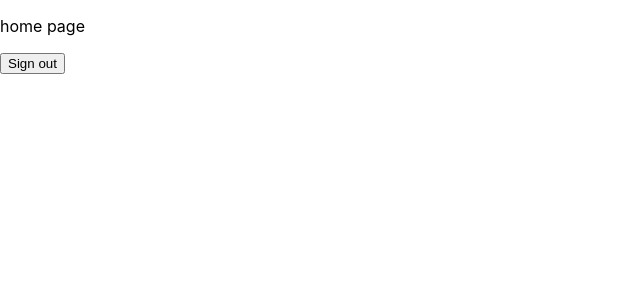
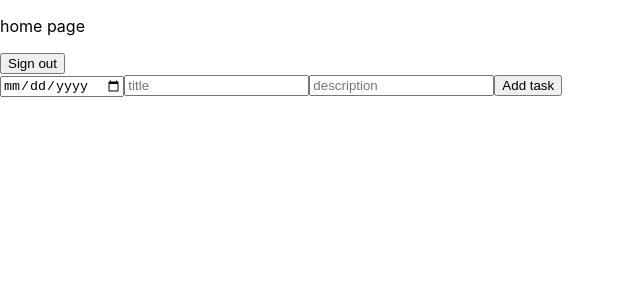
Before and after one commit to MartaG01/to-do-app, a React (Create React App) app: page /home in a window 1280 px wide. Shown: the top 300 px of the page, without its empty margins (0-640 px from the left). Built offline with nearby package versions, Linux system fonts and the light colour scheme; no server answers; sample sign-in values are in the browser's storage.

Commit message:
basic task add

```diff
--- a/src/App.js
+++ b/src/App.js
@@ -5,8 +5,7 @@ import {
   Route,
 } from "react-router-dom";
 import {TestingContext} from "./components/testing/TestContext";
-import {Register, PasswordReset} from "./components/userAuth";
-import {About, Contact, Home, LandingPage} from "./pages";
+import {About, Contact, Home, LandingPage, PasswordReset, Register} from "./pages";
 
 
 const App =()=> {
--- /dev/null
+++ b/src/components/index.js
@@ -0,0 +1,6 @@
+import AddTask from "./tasks/AddTask";
+import {PasswordResetForm, UserRegistrationForm, SignInForm, SignOut} from "./userAuth";
+// import {withFirebase} from "./firebase";
+
+
+export {AddTask, PasswordResetForm, UserRegistrationForm, SignInForm, SignOut, }
--- /dev/null
+++ b/src/components/tasks/AddTask.js
@@ -0,0 +1,46 @@
+import React, {Component} from 'react';
+import {withAuth} from "../../components/userAuth";
+
+
+
+class AddTaskElement extends Component {
+    constructor(props){
+        super(props)
+        this.state = {
+            date: new Date().toLocaleString(),
+            title: "",
+            description: ""
+         }
+    }
+
+    addTask=(event)=>{
+        event.preventDefault();
+        console.log(this.props.firebase)
+        // let updateTimestamp= this.props.firebase.db.collection("users").doc(this.props.firebase.auth.currentUser.uid).update({
+        //     timestamp: this.props.firebase.db.FieldValue.serverTimestamp()
+        // });
+
+        this.props.firebase.db.collection("users").doc(this.props.firebase.auth.currentUser.uid).update({
+            tasks: this.props.firebase.db.Pd.firebase_.firestore.FieldValue.arrayUnion({...this.state})
+
+    })
+}
+
+    onChange=(event)=>{
+        this.setState({[event.target.name]: event.target.value})
+    }
+    render() {
+        console.log(this.state)
+        return (
+            <form onSubmit={this.addTask}>
+            <input type="date" name="date" value={this.state.date} onChange={this.onChange}/>
+            <input type="text" placeholder="title" name="title" value={this.state.title} onChange={this.onChange}/>
+            <input type="text" placeholder="description" name="description" value={this.state.description} onChange={this.onChange}/>
+            <button type="submit">Add task</button>
+            </form>
+         );
+    }
+}
+
+const AddTask= withAuth(AddTaskElement);
+export default AddTask;
--- a/src/components/userAuth/index.js
+++ b/src/components/userAuth/index.js
@@ -1,8 +1,8 @@
-import PasswordReset from "./passwordReset";
-import Register from "./register-new-user";
+import PasswordResetForm from "./passwordReset";
+import UserRegistrationForm from "./register-new-user";
 import withAuth from "./context";
 import SignInForm from "./signIn";
 import SignOut from "./signOut";
 
 
-export {PasswordReset, Register, withAuth, SignInForm, SignOut}
+export {PasswordResetForm, UserRegistrationForm, withAuth, SignInForm, SignOut}
--- a/src/components/userAuth/passwordReset/index.js
+++ b/src/components/userAuth/passwordReset/index.js
@@ -7,7 +7,7 @@ const initialState={
     error: null
 }
 
-class PasswordReset extends Component {
+class PasswordResetForm extends Component {
     constructor(props){
         super(props)
         this.state = {
@@ -60,4 +60,4 @@ class PasswordReset extends Component {
     }
 }
 
-export default withRouter(withFirebase(PasswordReset));
+export default withRouter(withFirebase(PasswordResetForm));
--- a/src/components/userAuth/register-new-user/UserRegistrationForm.js
+++ b/src/components/userAuth/register-new-user/UserRegistrationForm.js
@@ -46,9 +46,20 @@ class RegistrationForm extends Component {
         } else {
             console.log("form submitted")
             this.props.firebase.createUser(this.state.email, this.state.passwordOne).then(authUser=>{
-
-                this.setState({...initialState});
-                this.props.history.push("/home");
+                // this.props.history.push("/home");
+                let user=authUser.user.uid
+                this.props.firebase.db.collection("users").doc(user).set({
+                    name: this.state.username,
+                    surname: this.state.usersurname,
+                    tasks: []
+                })
+                .then(()=>{
+                    this.setState({...initialState});
+                    this.props.history.push("/home");
+                })
+                .catch((error)=>{
+                    this.setState({error: error})
+                })
             })
             .catch(error=>{
                 this.setState({error: error})
@@ -83,7 +94,6 @@ class RegistrationForm extends Component {
     }
 
     render() {
-        console.log(this.state.error)
         return (
             <form onSubmit={this.onSubmit} onReset={this.onReset}>
                 {this.InputField("username", "Name")}
--- a/src/components/userAuth/register-new-user/index.js
+++ b/src/components/userAuth/register-new-user/index.js
@@ -1,3 +1,3 @@
-import Register from "./Register";
+import UserRegistrationForm from "./UserRegistrationForm";
 
-export default Register;
+export default UserRegistrationForm;
--- a/src/components/userAuth/signOut/index.js
+++ b/src/components/userAuth/signOut/index.js
@@ -1,5 +1,5 @@
 import React, {Component} from 'react';
-import {withFirebase} from "../../firebase";
+import {withFirebase} from "../../../components/firebase";
 import {withRouter} from "react-router-dom";
 
 class SignOut extends Component {
@@ -8,7 +8,7 @@ class SignOut extends Component {
     }
 
     render() {
-
+        console.log(this.props)
         return (
             <button onClick={this.props.firebase.signOut}>
                 Sign out
--- a/src/pages/homePage/index.js
+++ b/src/pages/homePage/index.js
@@ -1,13 +1,19 @@
 import React, {Component} from 'react';
-import {withAuth, SignOut} from "../../components/userAuth";
+import {AddTask, SignOut} from "../../components";
+import {withAuth} from "../../components/userAuth";
 
 class HomePage extends Component {
-    state = {  }
+    constructor(props){
+        super(props)
+    }
+
     render() {
+        // console.log(this.props.firebase.auth.currentUser.uid)
         return (
             <>
             <p>home page</p>
             <SignOut />
+            <AddTask />
             </>
          );
     }
--- a/src/pages/index.js
+++ b/src/pages/index.js
@@ -2,5 +2,7 @@ import About from "./about";
 import Contact from "./contact";
 import Home from "./homePage";
 import LandingPage from "./landingPage";
+import PasswordReset from "./passwordReset";
+import Register from "./registration";
 
-export {About, Contact, Home, LandingPage}
+export {About, Contact, Home, LandingPage, PasswordReset, Register}
--- /dev/null
+++ b/src/pages/passwordReset/index.js
@@ -0,0 +1,13 @@
+import React, {Component} from 'react';
+import {PasswordResetForm} from "../../components";
+
+class PassworReset extends Component {
+    state = {  }
+    render() {
+        return (
+            <PasswordResetForm />
+         );
+    }
+}
+
+export default PassworReset;
--- a/src/components/userAuth/register-new-user/Register.js
+++ b/src/pages/registration/index.js
@@ -1,6 +1,6 @@
 import React, {Component} from 'react';
 import {Link} from "react-router-dom";
-import UserRegistrationForm from "./UserRegistrationForm";
+import {UserRegistrationForm} from "../../components";
 
 
 class Register extends Component {
```
